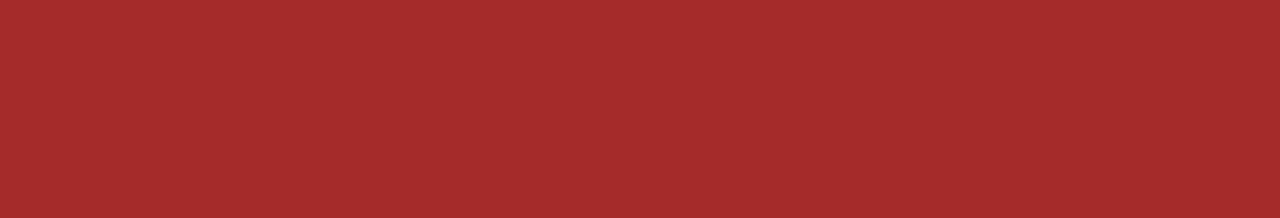
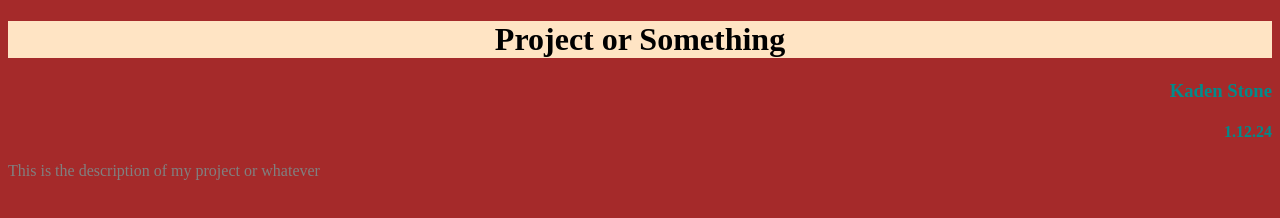
Before and after one commit to KadenCStone/Project1-Inclass, a plain HTML site: page project.html in a window 1280 px wide. Drawn offline with Linux system fonts and the light colour scheme.

Commit message:
more yay

```diff
--- a/proj.css
+++ b/proj.css
@@ -4,10 +4,12 @@ body {
 h1 {
     background-color: bisque;
     color: black;
+    text-align: center;
 }
 p {
     color: gray;
 }
-h2, h3 {
+h3, h4 {
     color: darkcyan;
+    text-align: right;
 }
--- a/project.html
+++ b/project.html
@@ -7,6 +7,9 @@
     <title>Document</title>
 </head>
 <body>
-
+    <h1>Project or Something</h1>
+    <h3>Kaden Stone</h3>
+    <h4>1.12.24</h4>
+    <p>This is the description of my project or whatever</p>
 </body>
 </html>
```
